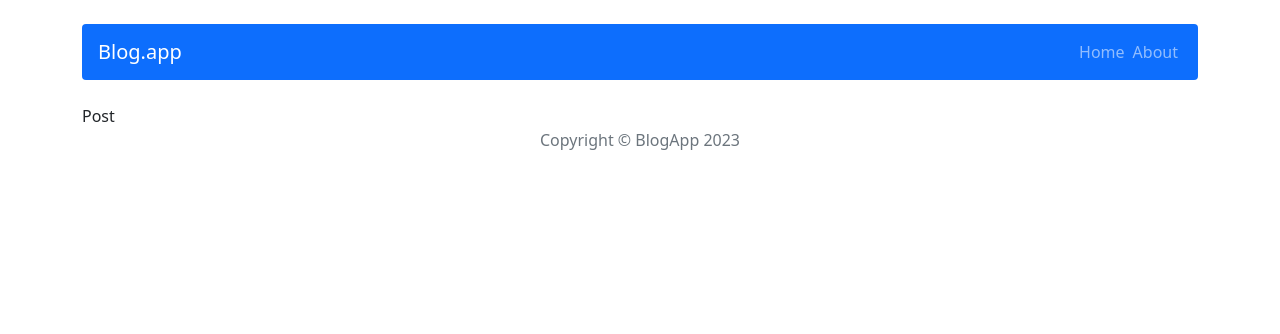
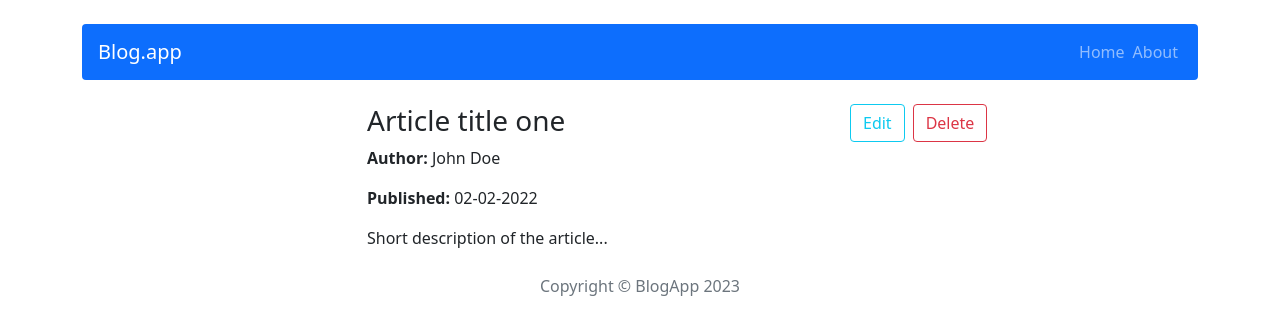
Before and after one commit to Adriannan23/react-blog, a React (Create React App) app: page /post/1 in a window 1280 px wide. Shown: the top 334 px of the page. Built offline with nearby package versions, Linux system fonts and the light colour scheme.

Commit message:
add modal to the app

```diff
--- a/src/components/pages/Post/Post.js
+++ b/src/components/pages/Post/Post.js
@@ -1,5 +1,63 @@
+import { useHref } from "react-router-dom";
+import { selectPostsById } from "../../../redux/postsRedux";
+import { useSelector } from "react-redux";
+import { Link } from "react-router-dom";
+import Modal from 'react-bootstrap/Modal';
+import { useState } from 'react';
+import Button from 'react-bootstrap/Button';
+
+
 const Post = props => {
-  return <div>Post</div>
-}
+  const href = useHref();
+  let tabWithHref = href.split("/");
+  const postId = parseInt(tabWithHref[tabWithHref.length - 1]); // Tutaj mamy postId pobrany z danego wcisnietego postu
+
+  const post = useSelector(state => selectPostsById(state, postId));
+
+  const [show, setShow] = useState(false);
+
+  const handleClose = () => setShow(false);
+  const handleShow = () => setShow(true);
+
+
+  return (
+    <div >
+      <div key={post.id} className="row" >
+        <div className="col-md-3"></div>
+        <div className="col-md-5 mb-4">
+          <h3>{post.title}</h3>
+          <p><b>Author: </b>{post.author}</p>
+          <p><b>Published: </b>{post.publishedDate}</p>
+          <div>{post.shortDescription}</div>
+        </div>
+        <div className="col-md-4">
+          <button type="button" className="btn btn-outline-info mx-2">
+            <Link to={`/post/edit/${post.id}`} className="text-info text-decoration-none">Edit</Link>
+          </button>
+          <button type="button" className="btn btn-outline-danger" onClick={handleShow}>Delete</button>
+          <Modal
+            show={show}
+            onHide={handleClose}
+            backdrop="static"
+            keyboard={false}
+          >
+            <Modal.Header closeButton>
+              <Modal.Title>Are you sure?</Modal.Title>
+            </Modal.Header>
+            <Modal.Body>
+              This operation will completely remove this post from the app. Are you sure you want to proceed?
+            </Modal.Body>
+            <Modal.Footer>
+              <Button variant="secondary" onClick={handleClose}>
+                Cancel
+              </Button>
+              <Button variant="danger">Remove</Button>
+            </Modal.Footer>
+          </Modal>
+        </div>
+      </div>
+    </div>
+  );
+};
 
 export default Post;
--- a/src/redux/postsRedux.js
+++ b/src/redux/postsRedux.js
@@ -1,5 +1,9 @@
 //selectors
 export const selectedPosts = state => state.posts;
+
+export const selectPostsById = (state, id) => {
+  return state.posts.filter(post => post.id == id)[0];
+}
 // actions
 const createActionName = actionName => `app/posts/${actionName}`;
 
```
